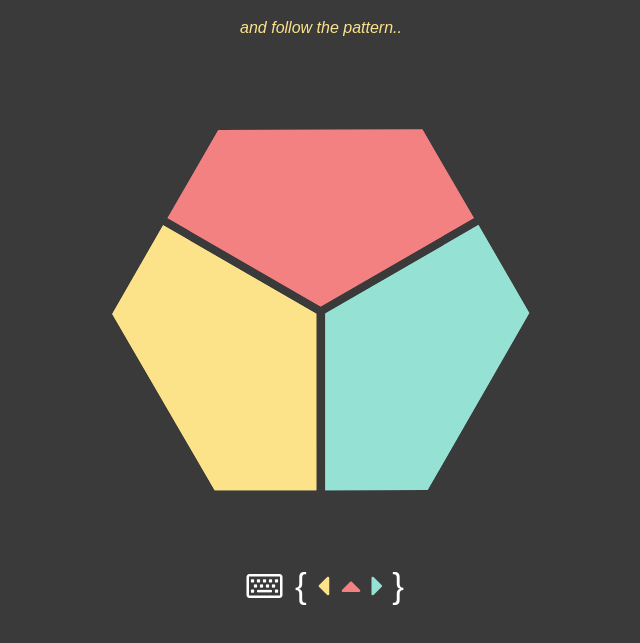
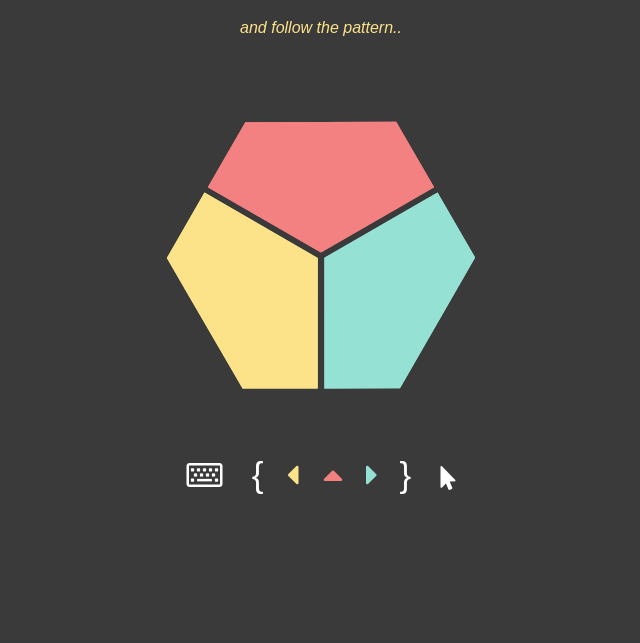
Before and after one commit to Spyrou42/simon_game, a plain HTML site: page index.html in a window 1280 px wide. Shown: the part 103-746 px from the top of the page, without its empty margins (319-959 px from the left). Drawn offline with nearby package versions, Linux system fonts and the light colour scheme.

Commit message:
Fix firefox display issue

```diff
--- a/index.html
+++ b/index.html
@@ -21,7 +21,7 @@
 
             <div class="simon-buttons">
 
-                <svg version="1.1" width="100%"  viewBox="0 0 1024 1024">
+                <svg version="1.1" width="25%"  viewBox="0 0 1024 1024" preserveAspectRatio="meet">
 
                     <a class="simon-button" data-btn-index="0">
                         <polygon fill="#FCE38A" stroke="#3A3A3B" stroke-width="0" stroke-miterlimit="10" points="134.489,300.018 501.367,511.834
@@ -48,6 +48,8 @@
                     </a>
 
                 </svg>
+
+            </div>
             <div class="keyboard">
                 <i class="far fa-keyboard keyboard-i"></i>
                 <p class="icon-separator">{</p>
@@ -55,8 +57,8 @@
                 <i class="fas fa-caret-up keyboard-up"></i>
                 <i class="fas fa-caret-right keyboard-right"></i>
                 <p class="icon-separator">}</p>
+                <i class="fas fa-mouse-pointer icon-mouse"></i>
 
-                </div>
             </div>
             <div class="final hide">
                 <h1><span class='final-1'>Con</span><span class='final-2'>gra</span><span class='final-3'>t's</span></h1>
--- a/styles.css
+++ b/styles.css
@@ -39,9 +39,6 @@ body{
 }
 .simon-buttons{
     text-align: center;
-    align-content: center;
-    display: inline-block;
-    height: 20rem;
 }
 
 .simon-button:hover polygon{
@@ -100,12 +97,13 @@ body{
 
 }
 .keyboard{
-
+    text-align: center;
     /* border: 0.1rem solid;
     border-color: white;
     border-radius: 5px; */
     /* width: 6rem; */
     margin: 10% auto;
+
     /* padding: 1rem 0; */
     display: inline;
 }
@@ -114,7 +112,7 @@ body{
     font-size: 2rem;
     color: white;
     /* display: block; */
-    margin: 2% 2%;
+    margin: 2% 2% 0 0;
 
 
 }
@@ -141,7 +139,8 @@ body{
 {
     font-size: 1.5rem;
     color: white;
-    display: inline;
+    /* display: block; */
+    margin: 2% 0 0 2%;
 
 }
 .icon-separator{
```
Lines whose indentation alone changed are shown as unchanged.
